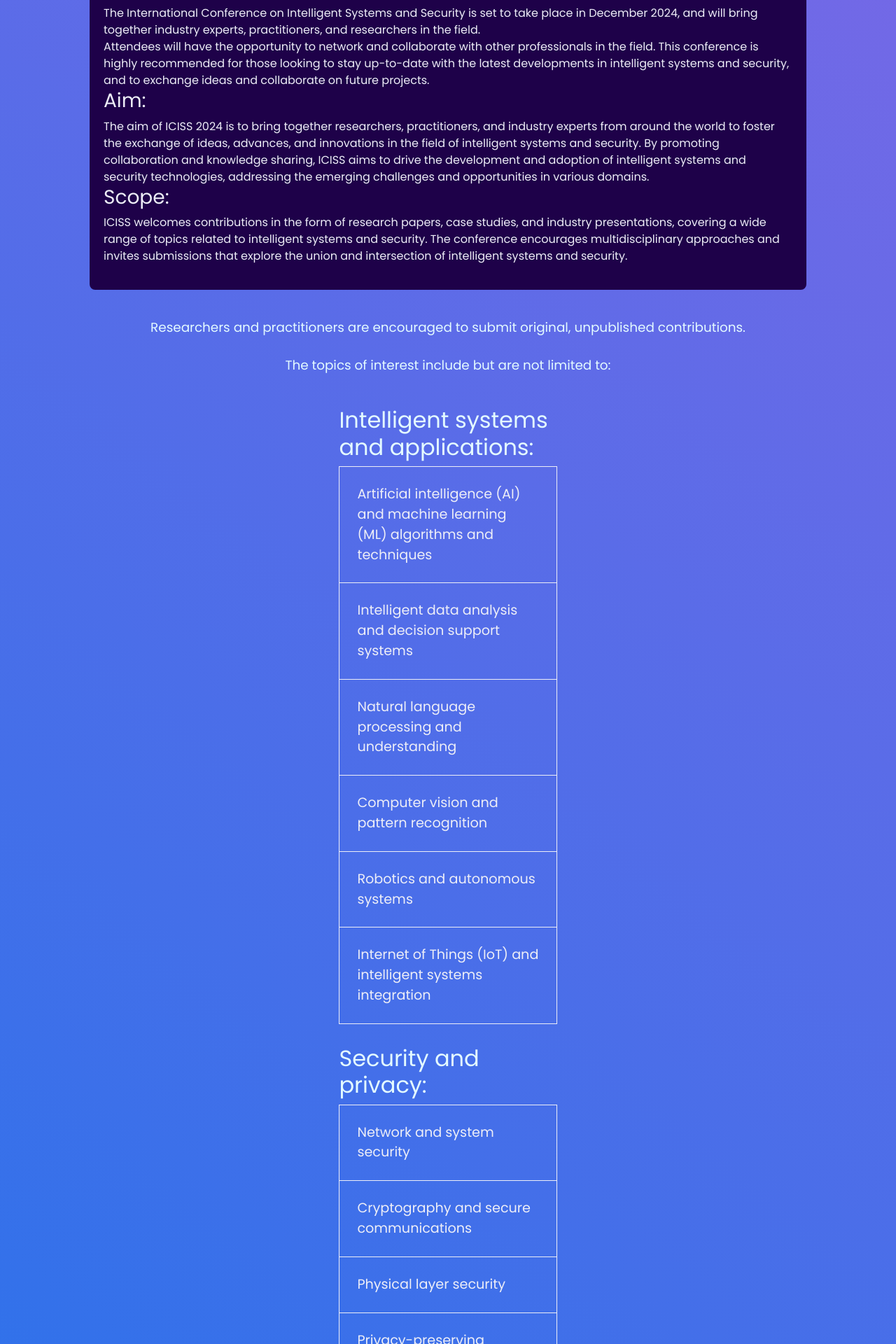
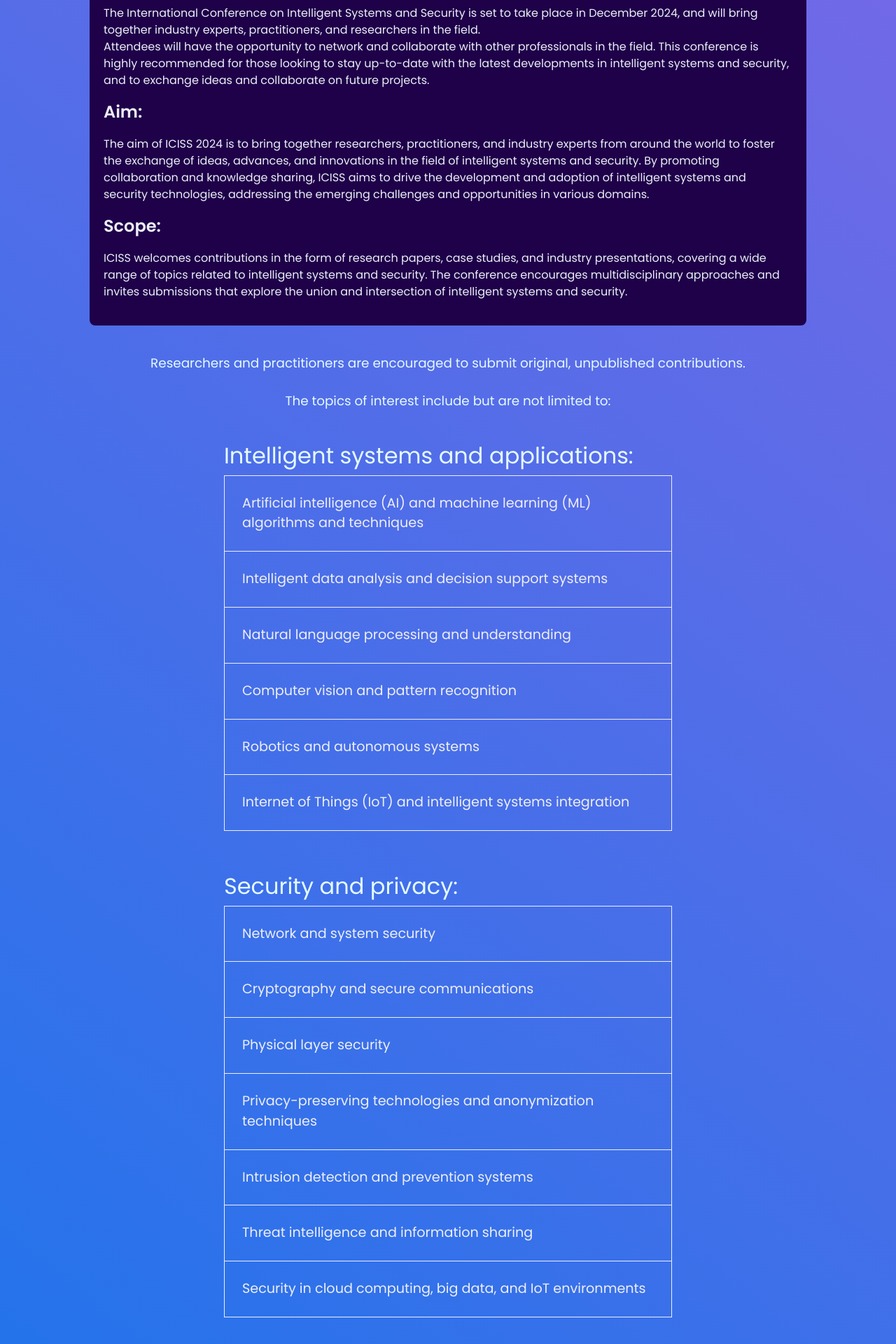
Before and after one commit to techlism/ICISS-2024-Website, a React (Create React App) app: page /about in a window 1280 px wide. Shown: the part 260-2180 px from the top of the page at 70% size. Built offline with nearby package versions, Linux system fonts and the light colour scheme.

Commit message:
fixed minor UI bugs

```diff
--- a/src/components/About.jsx
+++ b/src/components/About.jsx
@@ -16,10 +16,10 @@ const About = ()=>{
             conference is highly recommended for those looking to stay up-to-date
             with the latest developments in intelligent systems and security, and to
             exchange ideas and collaborate on future projects.
-            <h3>Aim:</h3>
+            <p style={{fontSize:'1.5rem',marginTop:'15px'}}><strong>Aim:</strong></p>
             The aim of ICISS 2024 is to bring together researchers, practitioners, and industry experts from around the world to foster the exchange of ideas, advances, and innovations in the field of intelligent systems and security.
             By promoting collaboration and knowledge sharing, ICISS aims to drive the development and adoption of intelligent systems and security technologies, addressing the emerging challenges and opportunities in various domains.<br/>
-            <h3>Scope:</h3>
+            <p style={{fontSize:'1.5rem',marginTop:'15px'}}><strong>Scope:</strong></p>
             ICISS welcomes contributions in the form of research papers, case studies, and industry presentations, covering a wide range of topics related to intelligent systems and security.
             The conference encourages multidisciplinary approaches and invites submissions that explore the union and intersection of intelligent systems and security.
         </p>
--- a/src/components/ConferenceTopics.jsx
+++ b/src/components/ConferenceTopics.jsx
@@ -9,11 +9,9 @@ const ConferenceTopics = () => {
     </p>
     <div className={styling['topic-main-div']}>
       <div className={styling['content-div']}>
-        <div>
-
-        <div style={{margin:'30px'}}>
+          <div style={{margin:'30px',maxWidth:'50.5vw'}}>
             <h2>Intelligent systems and applications:</h2>
-        <table>
+            <table className={styling.table}>
               <tbody>
                 <tr>
                   <td>Artificial intelligence (AI) and machine learning (ML) algorithms and techniques</td>
@@ -36,10 +34,9 @@ const ConferenceTopics = () => {
               </tbody>
             </table>
           </div>
-      </div>
-      <div style={{margin:'30px'}}>
+          <div style={{margin:'30px',maxWidth:'50.5vw'}}>
             <h2>Security and privacy:</h2>
-        <table>
+            <table className={styling.table}>
               <tbody>
                 <tr>
                   <td>Network and system security</td>
@@ -65,10 +62,9 @@ const ConferenceTopics = () => {
               </tbody>
             </table>
           </div>
-
-      <div style={{margin:'30px'}}>
+          <div style={{margin:'30px',maxWidth:'50.5vw'}}>
             <h2>Intelligent security systems</h2>
-        <table>
+            <table className={styling.table}>
               <tbody>
                 <tr>
                   <td>Intelligent surveillance and monitoring systems</td>
@@ -91,10 +87,9 @@ const ConferenceTopics = () => {
               </tbody>
             </table>
           </div>
-
-      <div style={{margin:'30px'}}>
+          <div style={{margin:'30px',maxWidth:'50.5vw'}}>
             <h2>Ethical and legal implications of intelligent systems and security:</h2>
-        <table>
+            <table className={styling.table}>
               <tbody>
                 <tr>
                   <td>Ethical considerations in the development and deployment of intelligent systems</td>
--- a/src/components/ConferenceTopics.module.css
+++ b/src/components/ConferenceTopics.module.css
@@ -1,10 +1,15 @@
-.topic-main-div{
+/* .topic-main-div{
     display: flex;
     justify-content: center;
+} */
+.content-div{
+    display: flex;
+    flex-direction: column;
+    align-items: center;
+    color: #E4FBFF;
 }
-.content-div{
-    max-width: 29vw;
-    color: #E4FBFF;
+.table{
+    width:50vw;
 }
 
 .para-about{
--- a/src/components/pages/HomePage.jsx
+++ b/src/components/pages/HomePage.jsx
@@ -8,6 +8,13 @@ import About from '../About'
 import sponsorimg from '../../assets/cdac.jpeg';
 import {useLocation,NavLink} from 'react-router-dom';
 import TimeLeftCounter from '../TimeLeftCounter';
+const navlinkStyling = {
+    textDecoration:'none',
+    textAlign:'center',
+    color:'#EDEEF7',
+    fontSize:'0.94rem',
+    padding:'2px'
+}
 const HomePage = ()=>{
     useLocation();
     return(
@@ -41,7 +48,7 @@ const HomePage = ()=>{
             <Timeline/>
             <div className={styling['register-ref-div']}>
                 <div className={styling['button-wrapper']}>
-                    <NavLink to='/contact' style={{textDecoration:'none',textAlign:'center',color:'#EDEEF7'}}>Contact us for any other queries</NavLink>
+                    <NavLink to='/contact' style={navlinkStyling}>Contact us for any other queries</NavLink>
                 </div>
             </div>
         </div>
```
Lines whose indentation alone changed are shown as unchanged.
